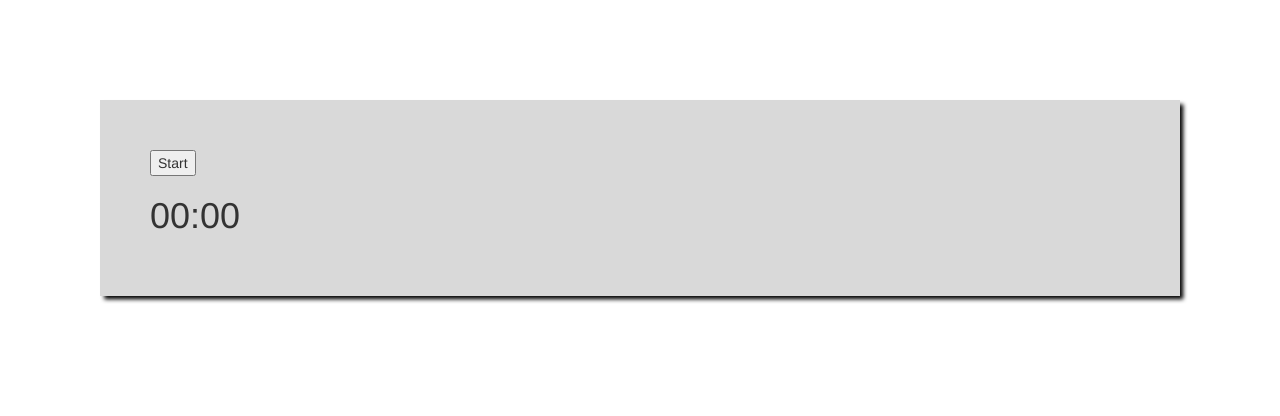
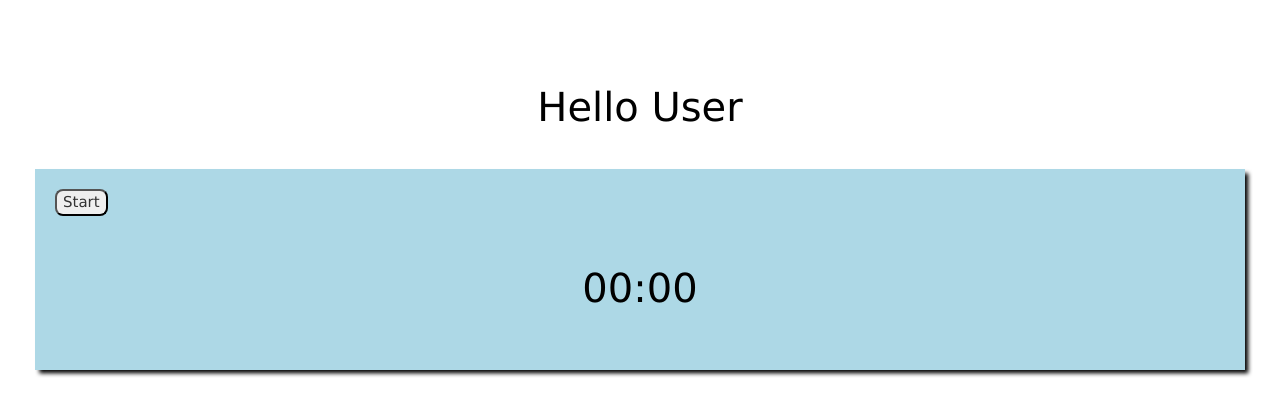
Before and after one commit to bcc5160/LaundryDay, a plain HTML site: page index.html in a window 1280 px wide. Drawn offline with nearby package versions, Linux system fonts and the light colour scheme.

Commit message:
Minor style changes

```diff
--- a/index.html
+++ b/index.html
@@ -12,8 +12,9 @@
     <script src="jobs.js"></script>
 
 </head>
-<body style="padding: 100px; box-shadow: 10px 10px 5px #888888;">
 
+<body style="padding: 35px; box-shadow: 10px 10px 5px #888888;">
+	<h1>Hello User</h1>
 	<div id="main_section">
 		<button type="button" onclick="countDown(30)">Start</button>
 		<h1 id="time">00:00</h1>
--- a/styles.css
+++ b/styles.css
@@ -1,17 +1,39 @@
 /* Voting box */
 #main_section{
-	padding: 50px;
-	background-color: #d9d9d9;
+	padding: 20px;
+	background-color: lightblue;
 	box-shadow: black 0.3em 0.3em 0.3em;
 }
 
 #main_header{
 	text-align: center;
-	color: WHITE;
+	color: blue;
 }
 
 body{
 	background-image: url("imgs/bg.jpg");
+	background-color: white;
 	background-repeat: no-repeat;
 	background-size: 100%, 100%;
 }
+
+h1 {
+    color: black;
+    text-align: center;
+    font-family: "Verdana";
+    font-size: 40px;
+    padding: 30px;
+}
+
+p {
+    font-family: "Verdana";
+    font-size: 20px;
+    text-align: center;
+}
+
+button {
+	border-radius: 8px;
+	font-family: "Verdana";
+    font-size: 15px;
+    text-align: center;
+}
```
